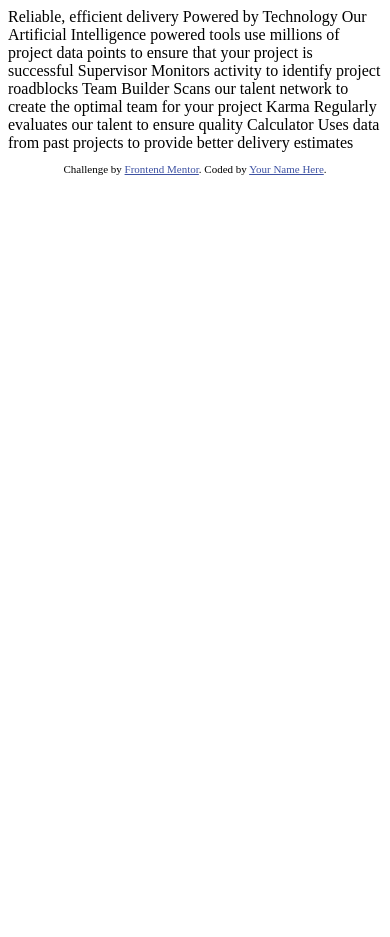
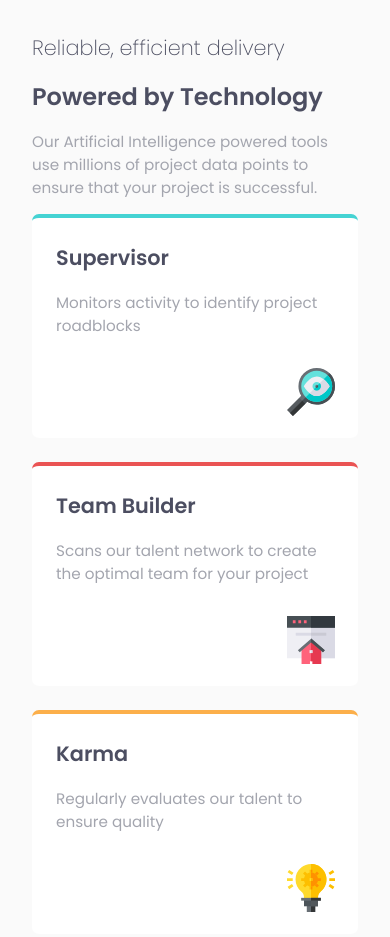
Before and after one commit to BuildAndBreak/four-card-feature-section-master, a plain HTML site: page index.html in a window 390 px wide. Shown: the top 937 px of the page. Before the commit the page ends 844 px from the top, so only its background shows below. Drawn offline with Linux system fonts and the light colour scheme.

Commit message:
mobile version

```diff
--- a/index.html
+++ b/index.html
@@ -1,44 +1,63 @@
 <!DOCTYPE html>
 <html lang="en">
   <head>
-  <meta charset="UTF-8">
-  <meta name="viewport" content="width=device-width, initial-scale=1.0"> <!-- displays site properly based on user's device -->
-
-  <link rel="icon" type="image/png" sizes="32x32" href="./images/favicon-32x32.png">
-
+    <meta charset="UTF-8" />
+    <meta name="viewport" content="width=device-width, initial-scale=1.0" />
+    <!-- displays site properly based on user's device -->
+    <link rel="stylesheet" href="style.css" />
+    <link
+      rel="icon"
+      type="image/png"
+      sizes="32x32"
+      href="./images/favicon-32x32.png"
+    />
+    <link rel="preconnect" href="https://fonts.googleapis.com" />
+    <link rel="preconnect" href="https://fonts.gstatic.com" crossorigin />
+    <link
+      href="https://fonts.googleapis.com/css2?family=Poppins:wght@200;400;600&display=swap"
+      rel="stylesheet"
+    />
     <title>Frontend Mentor | Four card feature section</title>
-
-  <!-- Feel free to remove these styles or customise in your own stylesheet 👍 -->
-  <style>
-    .attribution { font-size: 11px; text-align: center; }
-    .attribution a { color: hsl(228, 45%, 44%); }
-  </style>
   </head>
   <body>
+    <span class="very-dark-blue text-h1">Reliable, efficient delivery</span>
+    <h1>Powered by Technology</h1>
 
-  Reliable, efficient delivery
-  Powered by Technology
+    <p>
+      Our Artificial Intelligence powered tools use millions of project data
+      points to ensure that your project is successful.
+    </p>
 
-  Our Artificial Intelligence powered tools use millions of project data points
-  to ensure that your project is successful
+    <section class="container cyan">
+      <h2 class="very-dark-blue">Supervisor</h2>
+      Monitors activity to identify project roadblocks
+      <img class="icon" src="/images/icon-supervisor.svg" alt="icon" />
+    </section>
 
-  Supervisor
-  Monitors activity to identify project roadblocks
+    <section class="container red">
+      <h2 class="very-dark-blue">Team Builder</h2>
+      Scans our talent network to create the optimal team for your project
+      <img class="icon" src="/images/icon-team-builder.svg" alt="icon" />
+    </section>
 
-  Team Builder
-  Scans our talent network to create the optimal team for your project
+    <section class="container orange">
+      <h2 class="very-dark-blue">Karma</h2>
+      Regularly evaluates our talent to ensure quality
+      <img class="icon" src="/images/icon-karma.svg" alt="icon" />
+    </section>
 
-  Karma
-  Regularly evaluates our talent to ensure quality
-
-  Calculator
+    <section class="container blue">
+      <h2 class="very-dark-blue">Calculator</h2>
       Uses data from past projects to provide better delivery estimates
-
+      <img class="icon" src="/images/icon-calculator.svg" alt="icon" />
+    </section>
 
     <footer>
       <p class="attribution">
-      Challenge by <a href="https://www.frontendmentor.io?ref=challenge" target="_blank">Frontend Mentor</a>.
-      Coded by <a href="#">Your Name Here</a>.
+        Challenge by
+        <a href="https://www.frontendmentor.io?ref=challenge" target="_blank"
+          >Frontend Mentor</a
+        >. Coded by <a href="#">Tiago Pereira</a>.
       </p>
     </footer>
   </body>
--- /dev/null
+++ b/style.css
@@ -0,0 +1,87 @@
+* {
+  box-sizing: border-box;
+}
+
+:root {
+  /*Primary colors*/
+  --red: hsl(0, 78%, 62%);
+  --cyan: hsl(180, 62%, 55%);
+  --orange: hsl(34, 97%, 64%);
+  --blue: hsl(212, 86%, 64%);
+
+  /*Secondary colors*/
+  --very-dark-blue: hsl(234, 12%, 34%);
+  --grayish-blue: hsl(229, 6%, 66%);
+  --very-light-gray: hsl(0, 0%, 98%);
+
+  /*Fonts*/
+  --ff: "Poppins", sans-serif;
+  --fw-200: 200;
+  --fw-400: 400;
+  --fw-600: 600;
+}
+
+body {
+  background-color: var(--very-light-gray);
+  padding: 1.5rem;
+  font-family: var(--ff);
+  font-size: 0.95rem;
+  color: var(--grayish-blue);
+}
+
+.text-h1 {
+  font-weight: var(--fw-200);
+}
+
+.very-dark-blue {
+  color: var(--very-dark-blue);
+  font-size: 1.3rem;
+}
+
+h1 {
+  font-size: 1.5rem;
+  color: var(--very-dark-blue);
+}
+
+.container {
+  width: 100%;
+  height: 14rem;
+  padding: 1.5rem;
+  margin-bottom: 1.5rem;
+  border-radius: 7px;
+  box-shadow: 1px 1px 9% black;
+  background-color: white;
+  position: relative;
+}
+
+.cyan {
+  border-top: 4px solid var(--cyan);
+}
+.red {
+  border-top: 4px solid var(--red);
+}
+.orange {
+  border-top: 4px solid var(--orange);
+}
+.blue {
+  border-top: 4px solid var(--blue);
+}
+
+h2 {
+  margin-top: 0;
+}
+
+.icon {
+  width: 3rem;
+  position: absolute;
+  right: 1.5em;
+  bottom: 1.5em;
+}
+
+.attribution {
+  font-size: 11px;
+  text-align: center;
+}
+.attribution a {
+  color: hsl(228, 45%, 44%);
+}
```
Lines whose indentation alone changed are shown as unchanged.
